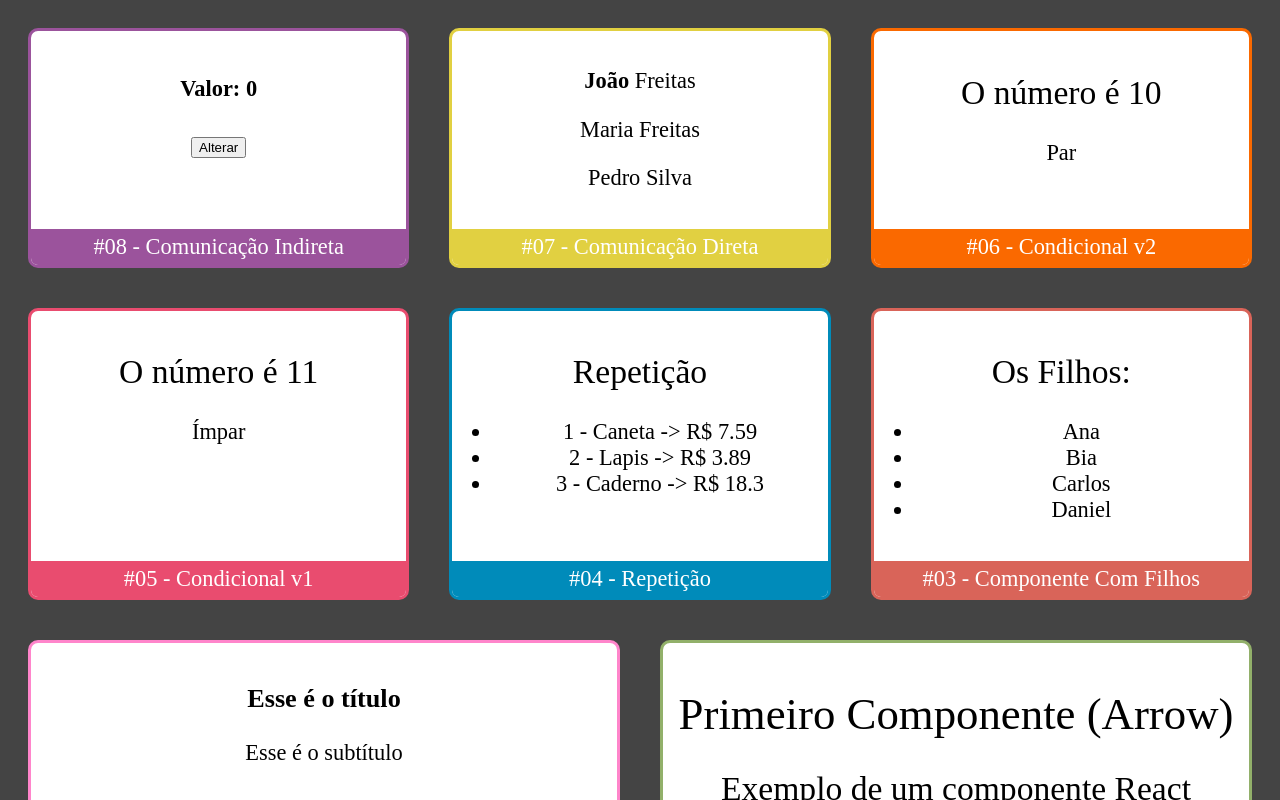
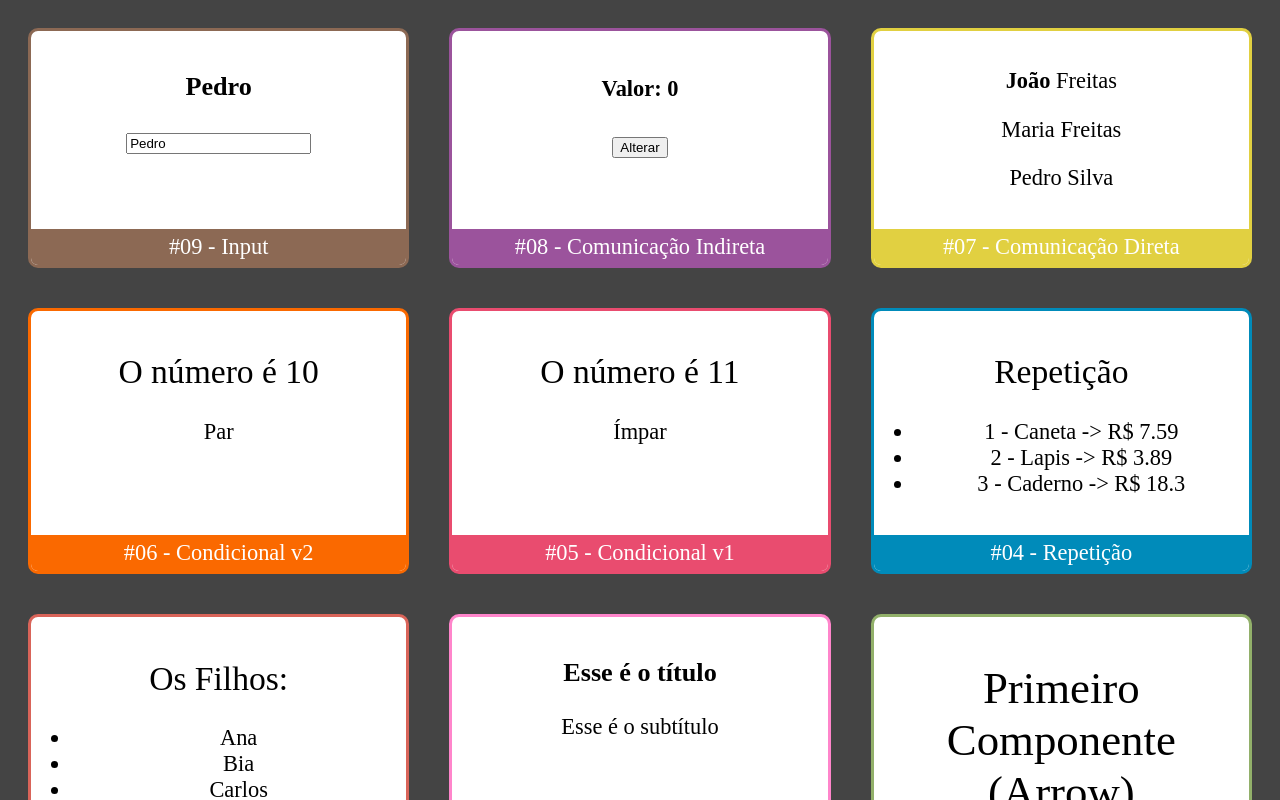
Before and after one commit to felipemjesuss/fundamentos-react, a React (Create React App) app: page / in a window 1280 px wide. Shown: the top 800 px of the page. Built offline with nearby package versions, Linux system fonts and the light colour scheme.

Commit message:
Componente com input

```diff
--- a/src/App.jsx
+++ b/src/App.jsx
@@ -10,9 +10,15 @@ import Condicional from './components/basicos/Condicional'
 import CondicionalComIf from './components/basicos/CondicionalComIf'
 import Pai from './components/comunicacao/direta/Pai'
 import Super from './components/comunicacao/indireta/Super'
+import Input from './components/form/Input'
 
 export default props =>
     <div className="App">
+        <Card
+            titulo="#09 - Input"
+            color="#8C6954">
+            <Input />
+        </Card>
         <Card
             titulo="#08 - Comunicação Indireta"
             color="#9B539C">
--- /dev/null
+++ b/src/components/form/Input.jsx
@@ -0,0 +1,12 @@
+import React, { useState } from 'react'
+
+export default props => {
+    let [nome, setNome] = useState('Pedro')
+    return (
+        <div>
+            <h3>{nome}</h3>
+            <input type="text" value={nome}
+                onChange={e => setNome(e.target.value)} />
+        </div>
+    )
+}
```
